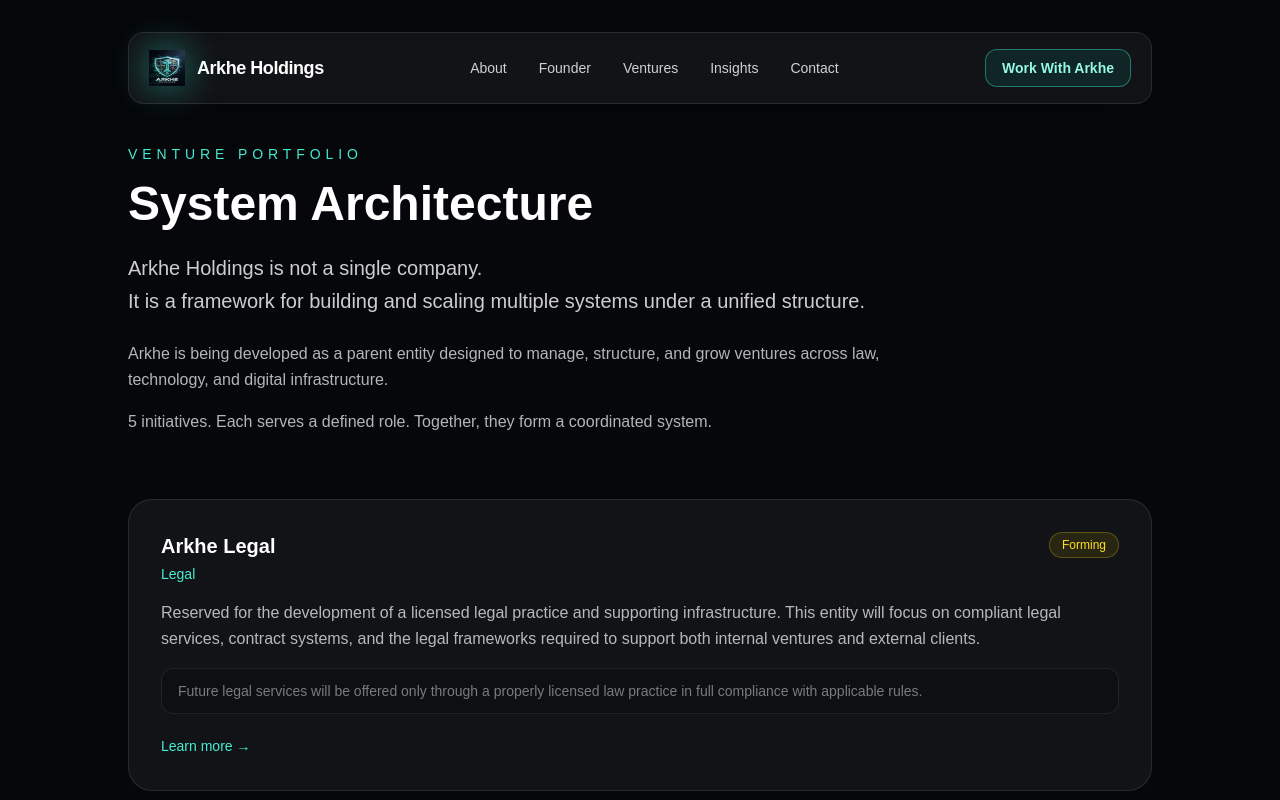
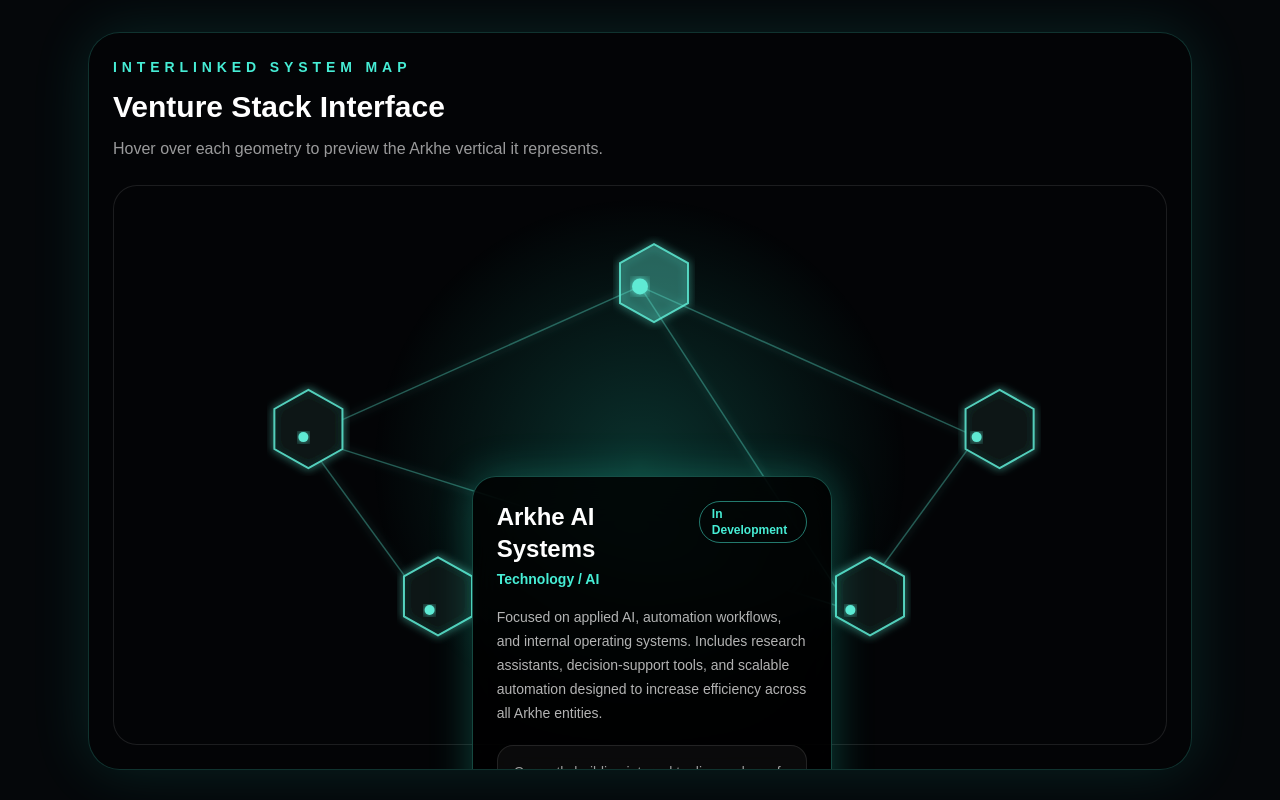
Before and after one commit to WonWayup89/-arkhe-holdings-site, a Next.js app: page /system in a window 1280 px wide. Shown: the top 800 px of the page. Built offline with nearby package versions, Linux system fonts and the light colour scheme.

Commit message:
Add interactive venture geometry map

```diff
--- a/app/system/page.tsx
+++ b/app/system/page.tsx
@@ -1,3 +1,4 @@
+import VentureGeomMap from "@/components/VentureGeomMap";
 import type { Metadata } from "next";
 import Link from "next/link";
 import SiteNav from "@/components/SiteNav";
@@ -73,6 +74,7 @@
 export default function SystemPage() {
   return (
     <main className="min-h-screen bg-[#05070a] px-6 py-8 text-white">
+      <VentureGeomMap />
       <section className="mx-auto max-w-5xl">
         <SiteNav />
 
--- /dev/null
+++ b/components/VentureGeomMap.tsx
@@ -0,0 +1,188 @@
+"use client";
+
+import { useState } from "react";
+
+const nodes = [
+  {
+    id: "ai",
+    label: "Arkhe AI Systems",
+    type: "Technology / AI",
+    status: "In Development",
+    x: 50,
+    y: 18,
+    body:
+      "Focused on applied AI, automation workflows, and internal operating systems. Includes research assistants, decision-support tools, and scalable automation designed to increase efficiency across all Arkhe entities.",
+    note: "Currently building internal tooling and proof-of-concept automation systems.",
+  },
+  {
+    id: "legal",
+    label: "Arkhe Legal",
+    type: "Legal Infrastructure",
+    status: "Forming",
+    x: 18,
+    y: 45,
+    body:
+      "Builds entity structure, contracts, compliance systems, intellectual property planning, and legal architecture for Arkhe ventures.",
+    note: "Future legal services will only operate through properly licensed channels.",
+  },
+  {
+    id: "media",
+    label: "Arkhe Media",
+    type: "Media / Community",
+    status: "Planned",
+    x: 82,
+    y: 45,
+    body:
+      "Publishing, education, founder notes, technical breakdowns, and public communication for Arkhe projects.",
+    note: "Launch planned after core infrastructure is established.",
+  },
+  {
+    id: "anon",
+    label: "ANON Network",
+    type: "Privacy / Community",
+    status: "Concept",
+    x: 30,
+    y: 76,
+    body:
+      "A privacy-focused digital ecosystem around anonymous identity, secure communication, and decentralized community infrastructure.",
+    note: "Architecture and community model under active design.",
+  },
+  {
+    id: "holdings",
+    label: "Arkhe Holdings",
+    type: "Parent Structure",
+    status: "Core",
+    x: 70,
+    y: 76,
+    body:
+      "The parent framework connecting legal, technical, media, and investment systems under one disciplined structure.",
+    note: "Built for long-term control, scalability, and venture formation.",
+  },
+];
+
+const links = [
+  ["ai", "legal"],
+  ["ai", "media"],
+  ["legal", "anon"],
+  ["media", "holdings"],
+  ["anon", "holdings"],
+  ["legal", "holdings"],
+  ["ai", "holdings"],
+];
+
+export default function VentureGeomMap() {
+  const [active, setActive] = useState(nodes[0]);
+
+  const point = (id: string) => nodes.find((n) => n.id === id)!;
+
+  return (
+    <section className="mx-auto mb-20 max-w-6xl px-6">
+      <div className="relative overflow-hidden rounded-[2rem] border border-teal-300/20 bg-black/40 p-6 shadow-[0_0_60px_rgba(45,255,220,0.12)]">
+        <div className="mb-6">
+          <p className="text-sm font-semibold tracking-[0.35em] text-teal-300">
+            INTERLINKED SYSTEM MAP
+          </p>
+          <h2 className="mt-3 text-3xl font-bold text-white">
+            Venture Stack Interface
+          </h2>
+          <p className="mt-3 max-w-3xl text-white/60">
+            Hover over each geometry to preview the Arkhe vertical it represents.
+          </p>
+        </div>
+
+        <div className="relative h-[560px] rounded-3xl border border-white/10 bg-[radial-gradient(circle_at_center,rgba(45,255,220,0.18),transparent_45%)]">
+          <svg className="absolute inset-0 h-full w-full">
+            <defs>
+              <filter id="glow">
+                <feGaussianBlur stdDeviation="4" result="blur" />
+                <feMerge>
+                  <feMergeNode in="blur" />
+                  <feMergeNode in="SourceGraphic" />
+                </feMerge>
+              </filter>
+            </defs>
+
+            {links.map(([a, b]) => {
+              const p1 = point(a);
+              const p2 = point(b);
+              return (
+                <line
+                  key={`${a}-${b}`}
+                  x1={`${p1.x}%`}
+                  y1={`${p1.y}%`}
+                  x2={`${p2.x}%`}
+                  y2={`${p2.y}%`}
+                  stroke="rgba(94,234,212,.35)"
+                  strokeWidth="1.5"
+                  filter="url(#glow)"
+                />
+              );
+            })}
+
+            {nodes.map((node) => (
+              <g
+                key={node.id}
+                onMouseEnter={() => setActive(node)}
+                className="cursor-pointer"
+              >
+                <polygon
+                  points="
+                    -34,-20
+                    0,-39
+                    34,-20
+                    34,20
+                    0,39
+                    -34,20
+                  "
+                  transform={`translate(${node.x * 10.8}, ${node.y * 5.4})`}
+                  fill={
+                    active.id === node.id
+                      ? "rgba(94,234,212,.22)"
+                      : "rgba(10,20,20,.9)"
+                  }
+                  stroke="rgba(94,234,212,.85)"
+                  strokeWidth="2"
+                  filter="url(#glow)"
+                />
+
+                <circle
+                  cx={`${node.x}%`}
+                  cy={`${node.y}%`}
+                  r={active.id === node.id ? 8 : 5}
+                  fill="rgb(94,234,212)"
+                  filter="url(#glow)"
+                />
+              </g>
+            ))}
+          </svg>
+
+          <div
+            className="absolute w-[360px] rounded-3xl border border-teal-300/30 bg-black/80 p-6 shadow-[0_0_40px_rgba(45,255,220,0.25)] backdrop-blur-xl transition-all"
+            style={{
+              left: active.x > 60 ? "8%" : active.x < 30 ? "48%" : "34%",
+              top: active.y > 55 ? "10%" : "52%",
+            }}
+          >
+            <div className="mb-4 flex items-start justify-between gap-4">
+              <div>
+                <h3 className="text-2xl font-bold text-white">{active.label}</h3>
+                <p className="mt-1 text-sm font-semibold text-teal-300">
+                  {active.type}
+                </p>
+              </div>
+              <span className="rounded-full border border-teal-300/50 px-3 py-1 text-xs font-semibold text-teal-300">
+                {active.status}
+              </span>
+            </div>
+
+            <p className="text-sm leading-6 text-white/70">{active.body}</p>
+
+            <div className="mt-5 rounded-2xl border border-white/10 bg-white/[0.04] p-4 text-sm text-white/60">
+              {active.note}
+            </div>
+          </div>
+        </div>
+      </div>
+    </section>
+  );
+}
```
